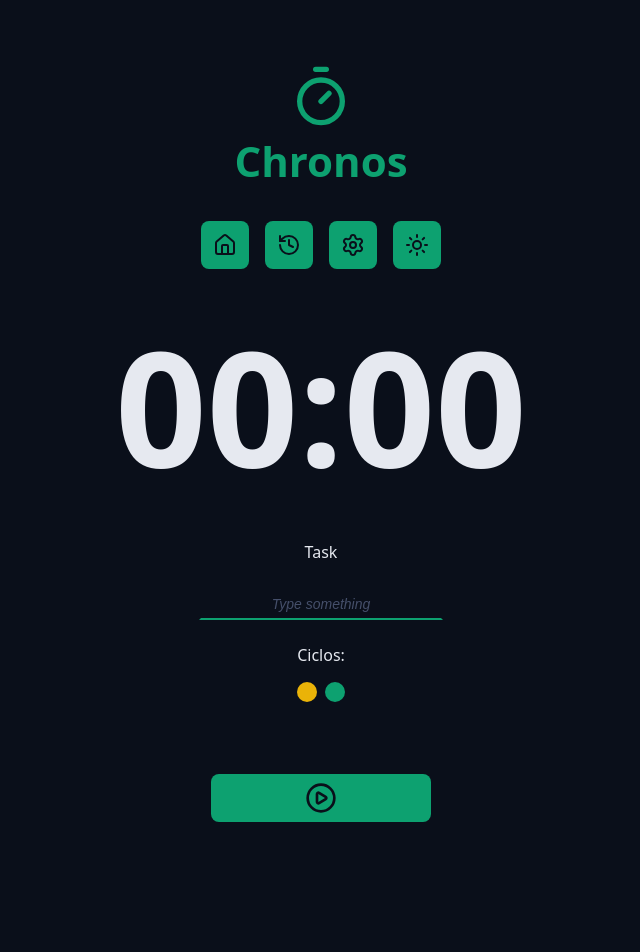
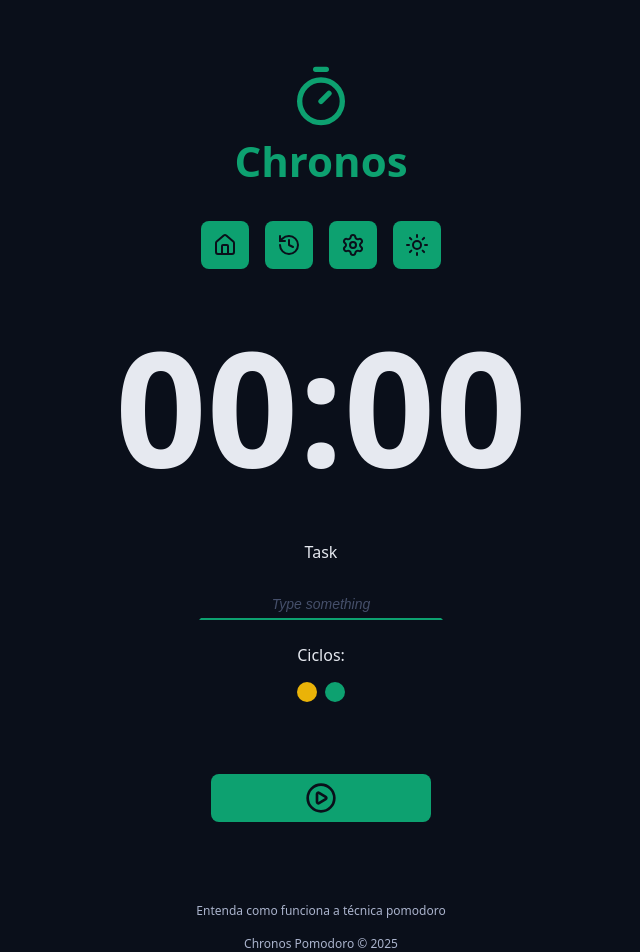
Before and after one commit to LucasPrette115/chronos, a React (Vite) app: page / in a window 1280 px wide. Shown: the top 952 px of the page, without its empty margins (319-959 px from the left). Before the commit the page ends 902 px from the top, so only its background shows below. Built offline with nearby package versions, Linux system fonts and the light colour scheme.

Commit message:
cria componente footer

```diff
--- a/src/App.tsx
+++ b/src/App.tsx
@@ -8,6 +8,7 @@
 import { Menu } from './components/Menu';
 import './styles/global.css';
 import './styles/theme.css';
+import { Footer } from './components/Footer';
 
 function App() {
   return (
@@ -37,6 +38,10 @@
           </div>
         </form>
       </Container>
+
+      <Container>
+        <Footer />
+      </Container>
     </>
   );
 }
--- /dev/null
+++ b/src/components/Footer/index.tsx
@@ -0,0 +1,10 @@
+import styles from './styles.module.css';
+
+export function Footer() {
+  return (
+    <footer className={styles.footer}>
+      <a href='#'>Entenda como funciona a técnica pomodoro</a>
+      <a href='#'>Chronos Pomodoro &copy; {new Date().getFullYear()}</a>
+    </footer>
+  );
+}
--- /dev/null
+++ b/src/components/Footer/styles.module.css
@@ -0,0 +1,20 @@
+.footer {
+  display: flex;
+  align-items: center;
+  flex-direction: column;
+  justify-content: center;
+  font-size: 1.2rem;
+  gap: 1.6rem;
+}
+
+.footer a {
+  font-size: 1.2rem;
+  color: var(--text-muted);
+  text-decoration: none;
+}
+
+.footer a:hover {
+  font-size: 1.2rem;
+  color: var(--text-muted);
+  text-decoration: underline;
+}
```
